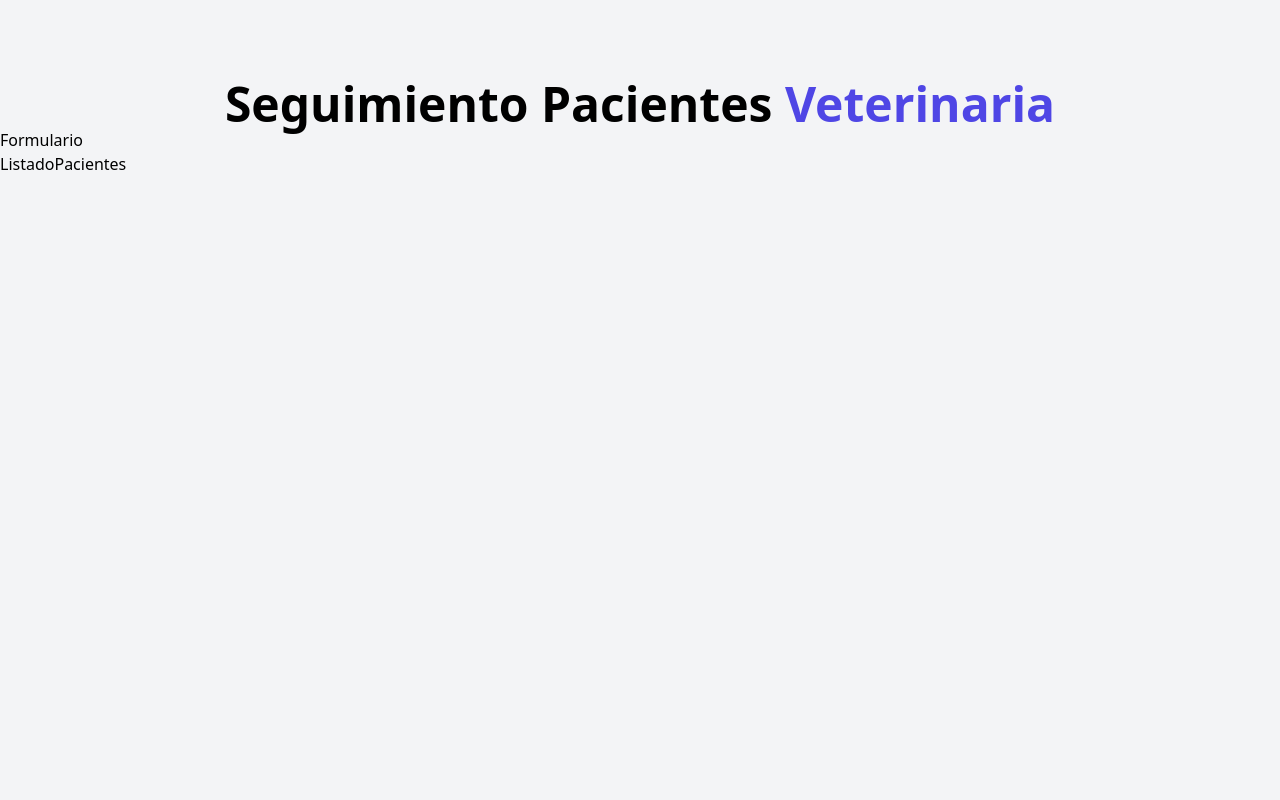
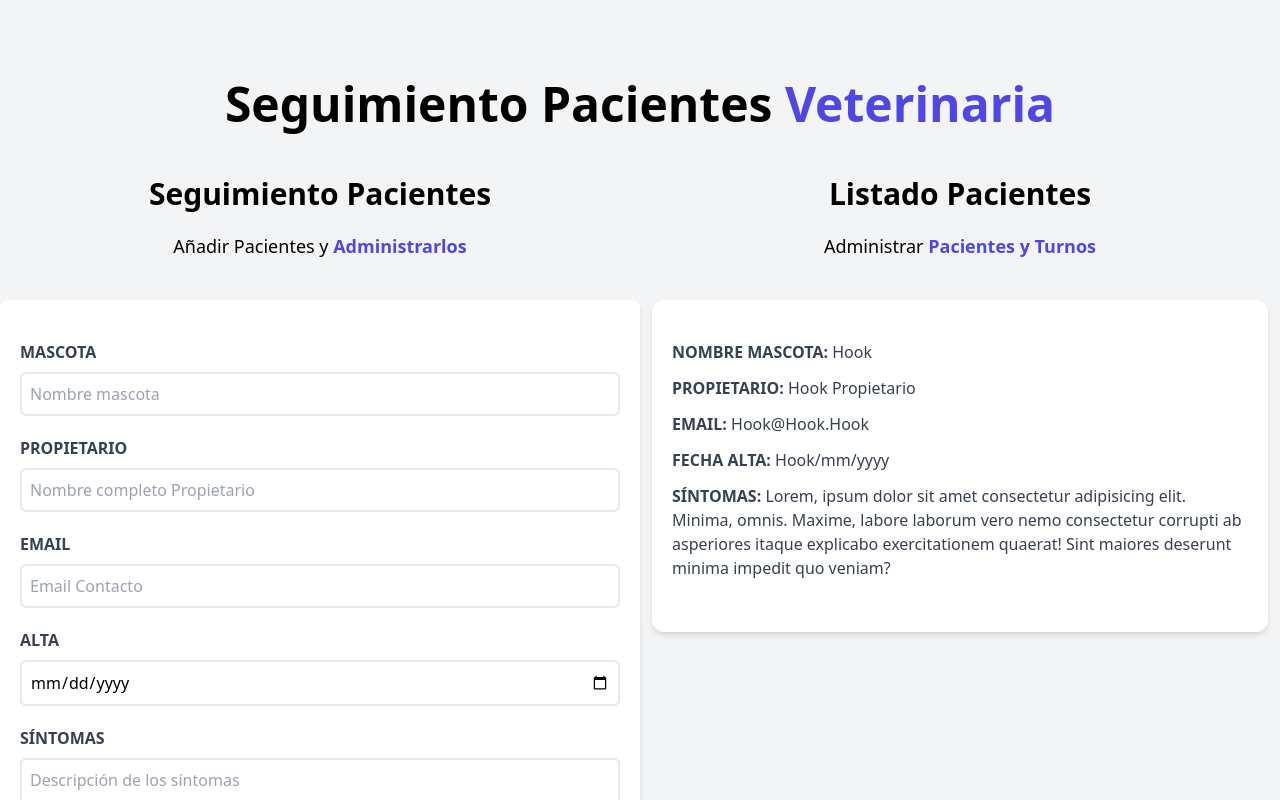
Before and after one commit to valentingm1/REACT01AdminPacientes, a React (Vite) app: page / in a window 1280 px wide. Shown: the top 800 px of the page. Built offline with nearby package versions, Linux system fonts and the light colour scheme.

Commit message:
Form estilizado, component paciente

```diff
--- a/src/App.jsx
+++ b/src/App.jsx
@@ -7,8 +7,11 @@ function App() {
   return (
     <div className='container mt-20 mx-auto'>
       <Header/>
-      <Form/>
+      <div className='mt-12 md:flex'>
+        <Form/>
       <ListadoPacientes/>
+      </div>
+
     </div>
   )
 }
--- a/src/components/Form.jsx
+++ b/src/components/Form.jsx
@@ -1,11 +1,95 @@
-import React from 'react'
+import React from "react";
 
 function Form() {
   return (
-    <div>
-        <h2>Formulario</h2>
+    <div className="md:w-1/2 lg:w-3/5">
+      <h2 className="font-black text-3xl text-center">Seguimiento Pacientes</h2>
+      <p className="text-lg mt-5 text-center mb-10">
+        Añadir Pacientes y {""}
+        <span className="text-indigo-600 font-bold ">Administrarlos</span>
+      </p>
+      <form className="bg-white shadow-md rounded-lg py-10 px-5 mb-10">
+        <div className="mb-5">
+          <label
+            className="block text-gray-700 uppercase font-bold"
+            htmlFor="NombreMascota"
+          >
+            Mascota
+          </label>
+          <input
+            type="text"
+            name="NombreMascota"
+            id="NombreMascota"
+            placeholder="Nombre mascota"
+            className="border-2 w-full p-2 mt-2 placeholder-gray-400 rounded-md "
+          />
+        </div>
+        <div className="mb-5">
+          <label
+            className="block text-gray-700 uppercase font-bold"
+            htmlFor="NombrePropietario"
+          >
+            Propietario
+          </label>
+          <input
+            type="text"
+            name="NombrePropietario"
+            id="NombrePropietario"
+            placeholder="Nombre completo Propietario"
+            className="border-2 w-full p-2 mt-2 placeholder-gray-400 rounded-md "
+          />
+        </div>
+        <div className="mb-5">
+          <label
+            className="block text-gray-700 uppercase font-bold"
+            htmlFor="email"
+          >
+            Email
+          </label>
+          <input
+            type="text"
+            name="email"
+            id="email"
+            placeholder="Email Contacto"
+            className="border-2 w-full p-2 mt-2 placeholder-gray-400 rounded-md "
+          />
+        </div>
+        <div className="mb-5">
+          <label
+            className="block text-gray-700 uppercase font-bold"
+            htmlFor="date"
+          >
+            Alta
+          </label>
+          <input
+            type="date"
+            name="date"
+            id="date"
+            className="border-2 w-full p-2 mt-2 placeholder-gray-400 rounded-md "
+          />
+        </div>
+        <div className="mb-5">
+          <label
+            className="block text-gray-700 uppercase font-bold"
+            htmlFor="sintomas"
+          >
+            Síntomas
+          </label>
+          <textarea
+            name="sintomas"
+            id="sintomas"
+            placeholder="Descripción de los síntomas"
+            className="border-2 w-full p-2 mt-2 placeholder-gray-400 rounded-md"
+          ></textarea>
+        </div>
+        <input
+          type="submit"
+          className="bg-indigo-600 p-3 w-full text-white uppercase font-bold hover:bg-indigo-800 cursor-pointer transition-all"
+          value="AGREGAR PACIENTE"
+        />
+      </form>
     </div>
-  )
+  );
 }
 
-export default Form
+export default Form;
--- a/src/components/ListadoPacientes.jsx
+++ b/src/components/ListadoPacientes.jsx
@@ -1,9 +1,14 @@
-import React from "react";
+import Paciente from "./Paciente";
 
 function ListadoPacientes() {
   return (
-    <div>
-      <h2>ListadoPacientes</h2>
+    <div className="md:w-1/2 lg:w-3/5">
+      <h2 className="font-black text-3xl text-center">Listado Pacientes</h2>
+      <p className="text-lg mt-5 text-center mb-10">
+        Administrar {""}
+        <span className="text-indigo-600 font-bold ">Pacientes y Turnos</span>
+      </p>
+      <Paciente></Paciente>
     </div>
   );
 }
--- /dev/null
+++ b/src/components/Paciente.jsx
@@ -0,0 +1,34 @@
+
+const Paciente = () => {
+  return (
+    <div className="bg-white mt-5 shadow-md m-3 px-5 py-10 rounded-xl">
+        <p className="font-bold mb-3 text-gray-700 uppercase">
+          Nombre Mascota: {""}
+          <span className="font-normal normal-case">Hook</span>
+        </p>
+        <p className="font-bold mb-3 text-gray-700 uppercase">
+          Propietario: {""}
+          <span className="font-normal normal-case">Hook Propietario</span>
+        </p>
+        <p className="font-bold mb-3 text-gray-700 uppercase">
+          Email: {""}
+          <span className="font-normal normal-case">Hook@Hook.Hook</span>
+        </p>
+        <p className="font-bold mb-3 text-gray-700 uppercase">
+          Fecha Alta: {""}
+          <span className="font-normal normal-case">Hook/mm/yyyy</span>
+        </p>
+        <p className="font-bold mb-3 text-gray-700 uppercase">
+          Síntomas: {""}
+          <span className="font-normal normal-case">
+            Lorem, ipsum dolor sit amet consectetur adipisicing elit. Minima,
+            omnis. Maxime, labore laborum vero nemo consectetur corrupti ab
+            asperiores itaque explicabo exercitationem quaerat! Sint maiores
+            deserunt minima impedit quo veniam?
+          </span>
+        </p>
+      </div>
+  )
+}
+
+export default Paciente
```
